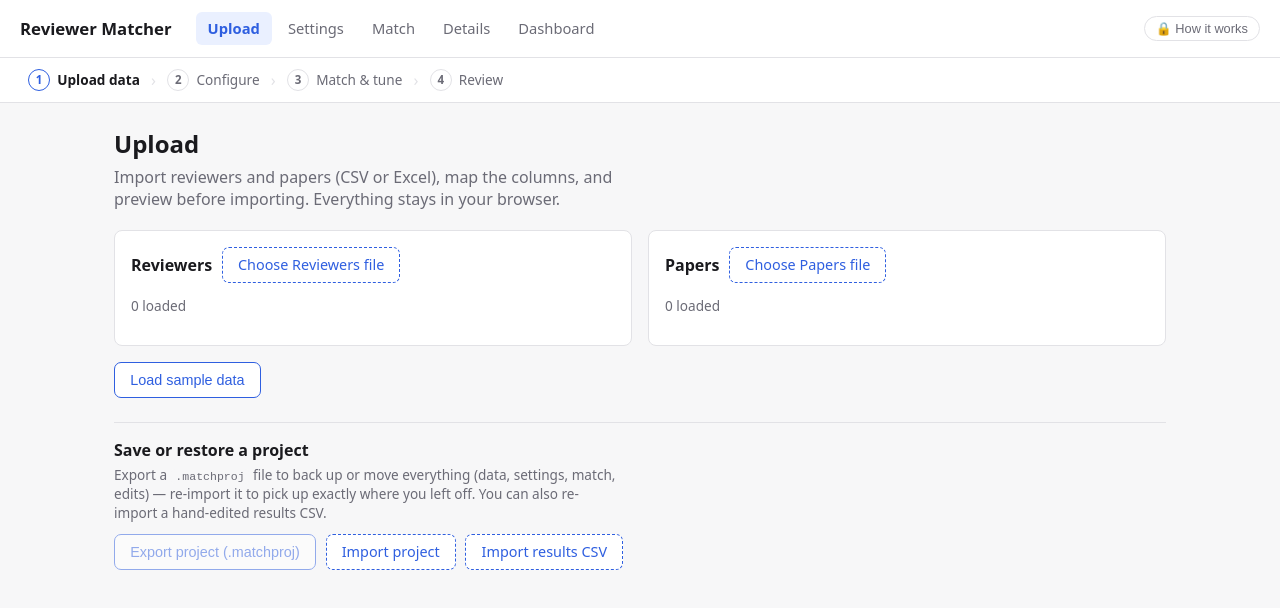
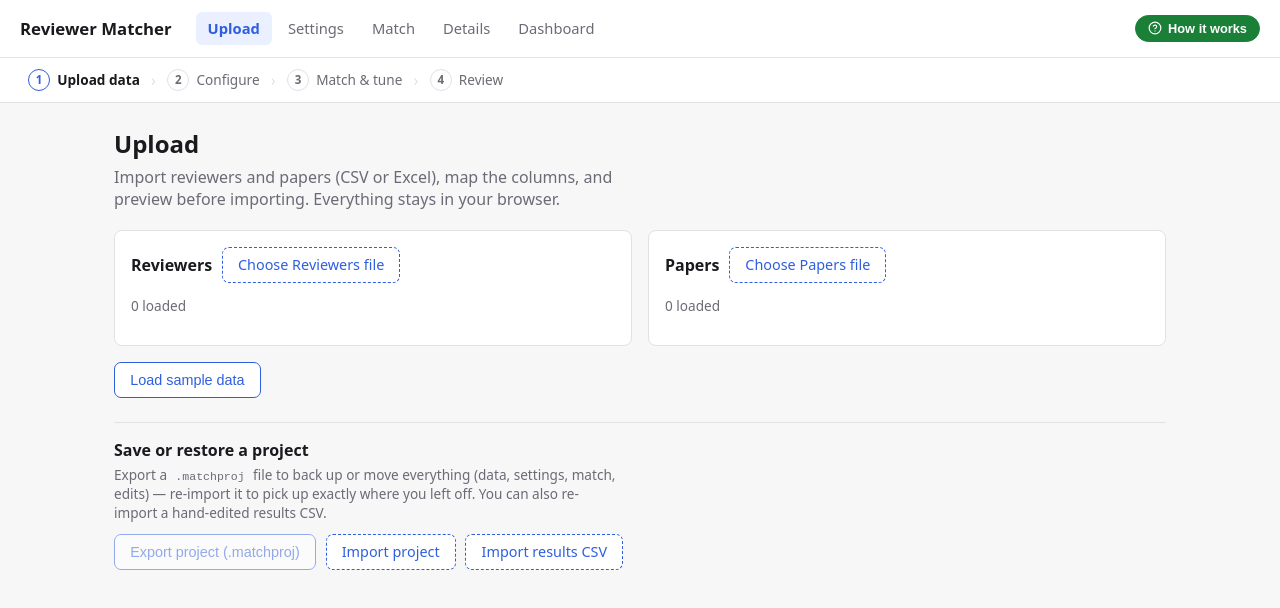
Before and after one commit to azengilowski/reviewer-matcher, a React (Vite) app: page /#/upload in a window 1280 px wide. Shown: the top 608 px of the page. Built offline with nearby package versions, Linux system fonts and the light colour scheme.

Commit message:
Make the 'How it works' button green with a help icon (not a lock)
Swap the 🔒 emoji for a white question-circle SVG and style the button as a green
pill.

```diff
--- a/src/App.tsx
+++ b/src/App.tsx
@@ -51,7 +51,22 @@ function AppShell() {
           onClick={() => setShowHelp(true)}
           title="How this app works — privacy, matching, and files"
         >
-          🔒 How it works
+          <svg
+            width="14"
+            height="14"
+            viewBox="0 0 24 24"
+            fill="none"
+            stroke="currentColor"
+            strokeWidth="2"
+            strokeLinecap="round"
+            strokeLinejoin="round"
+            aria-hidden="true"
+          >
+            <circle cx="12" cy="12" r="10" />
+            <path d="M9.09 9a3 3 0 0 1 5.83 1c0 2-3 3-3 3" />
+            <line x1="12" y1="17" x2="12.01" y2="17" />
+          </svg>
+          How it works
         </button>
       </header>
       <Stepper />
--- a/src/index.css
+++ b/src/index.css
@@ -61,19 +61,25 @@ body {
 }
 
 .app__help {
+  display: inline-flex;
+  align-items: center;
+  gap: 0.35rem;
   font-size: 0.8rem;
-  color: var(--muted);
+  font-weight: 600;
   white-space: nowrap;
-  background: transparent;
-  border: 1px solid var(--border);
+  color: #fff;
+  background: #1a7f37;
+  border: 1px solid #1a7f37;
   border-radius: 999px;
-  padding: 0.25rem 0.7rem;
+  padding: 0.3rem 0.75rem;
   cursor: pointer;
 }
 .app__help:hover {
-  color: var(--accent);
-  border-color: var(--accent);
-  background: var(--accent-weak);
+  background: #166a2e;
+  border-color: #166a2e;
+}
+.app__help svg {
+  display: block;
 }
 
 .app__main {
```
